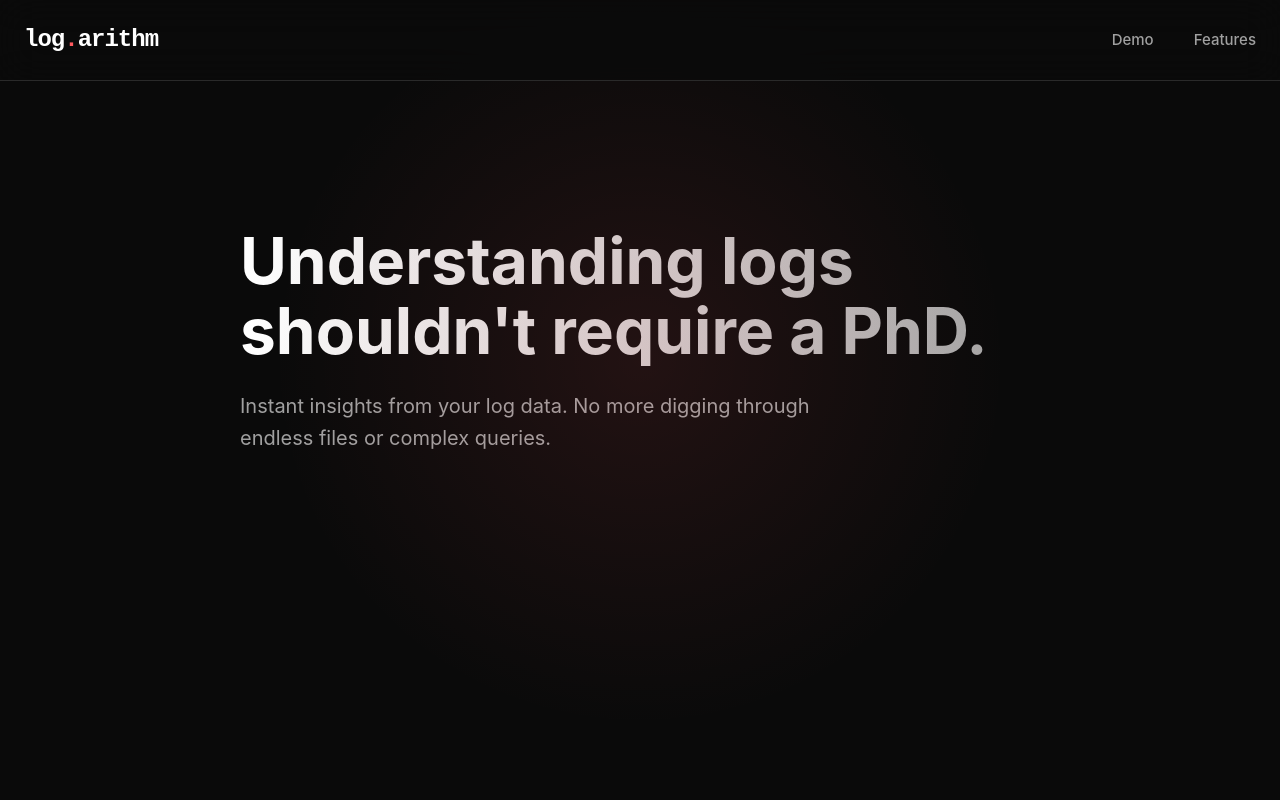
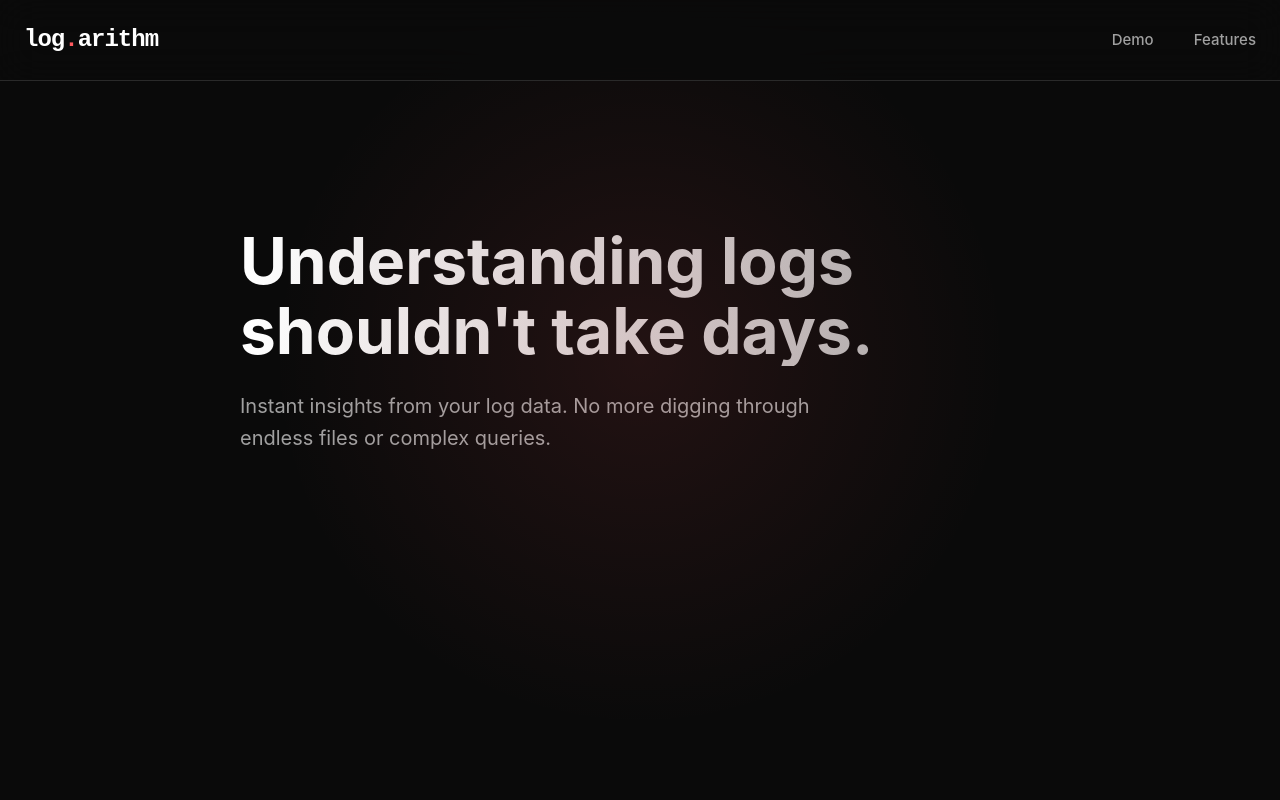
Before and after one commit to LogarithmSolutions/LogarithmSolutions.github.io, a plain HTML site: page index.html in a window 1280 px wide. Shown: the top 800 px of the page. Drawn offline with nearby package versions, Linux system fonts and the light colour scheme.

Commit message:
Update index.html

```diff
--- a/index.html
+++ b/index.html
@@ -326,7 +326,7 @@
 
     <section class="hero">
         <div class="container">
-            <h1>Understanding logs shouldn't require a PhD.</h1>
+            <h1>Understanding logs shouldn't take days.</h1>
             <p>Instant insights from your log data. No more digging through endless files or complex queries.</p>
         </div>
     </section>
```
